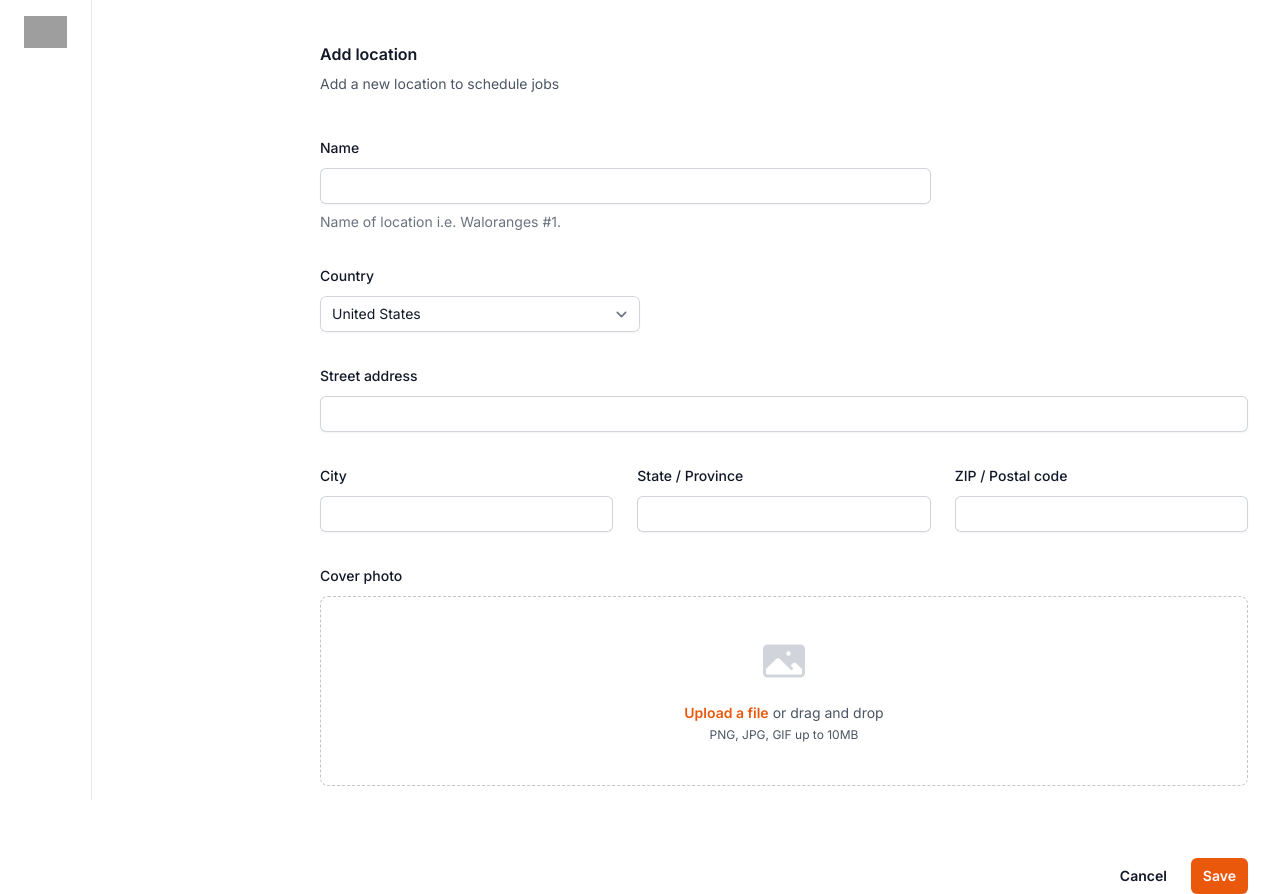
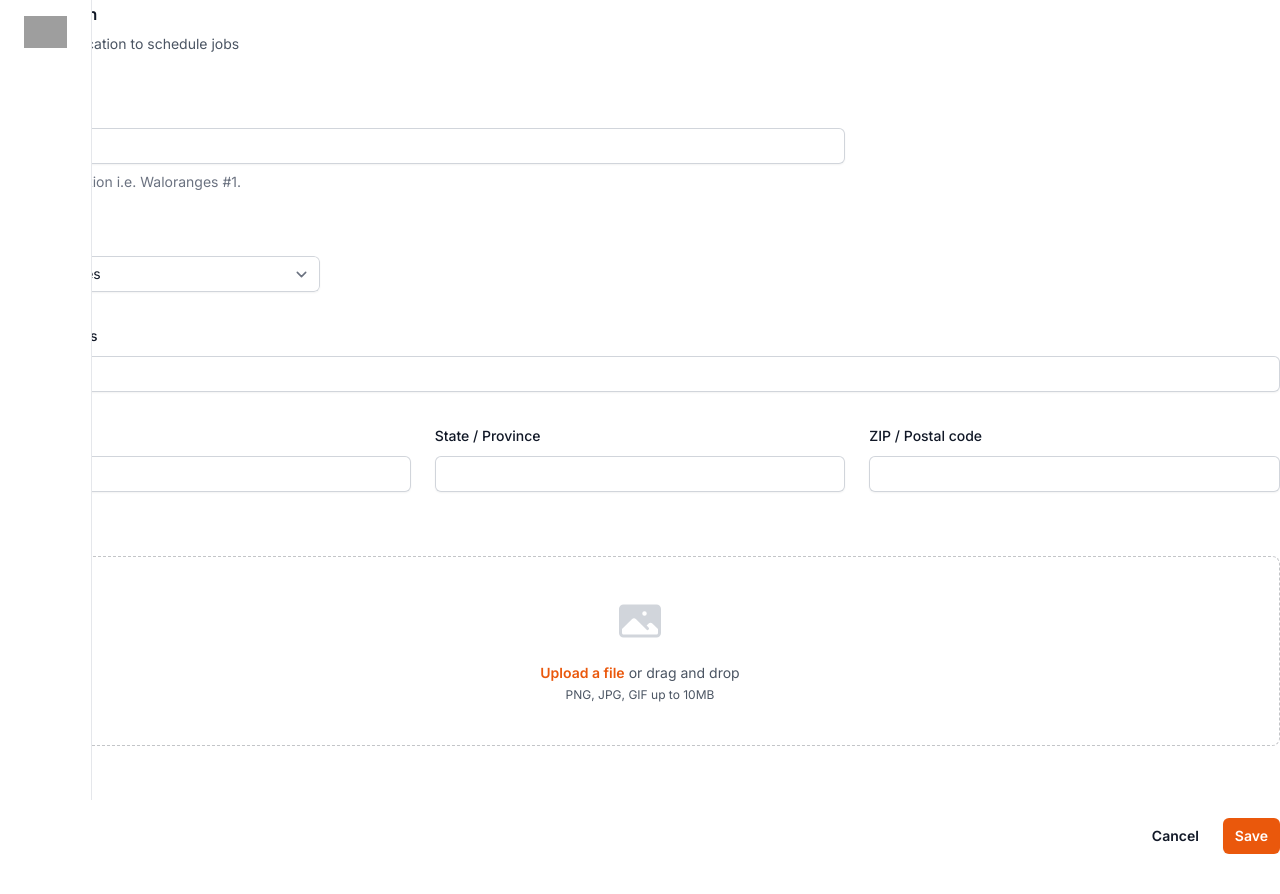
Before and after one commit to sjoseph92/vismerch-web, a Next.js app: page /locations/add-location in a window 1280 px wide. After the commit the page ends 854 px from the top, so only its background shows below. Built offline with nearby package versions, Linux system fonts and the light colour scheme; grey boxes are pictures that could not be loaded.

Commit message:
chore: remove location layout

```diff
--- a/src/app/(app)/locations/layout.tsx
+++ /dev/null
@@ -1,9 +0,0 @@
-import { ReactNode } from "react";
-
-export default function LocationsLayout({ children }: { children: ReactNode }) {
-  return (
-    <main className="bg-white h-screen py-10 lg:pl-72">
-      <div className="bg-white px-4 sm:px-6 lg:px-8">{children}</div>
-    </main>
-  );
-}
--- a/src/components/locations/LocationsTable.tsx
+++ b/src/components/locations/LocationsTable.tsx
@@ -7,6 +7,8 @@ interface LocationsTableProps {
 
 const LocationsTable: FC<LocationsTableProps> = ({ locations }) => {
   return (
+    <main className="bg-white h-screen py-10 lg:pl-72">
+      <div className="bg-white px-4 sm:px-6 lg:px-8">
         <div className="px-4 sm:px-6 lg:px-8">
           <div className="sm:flex sm:items-center">
             <div className="sm:flex-auto">
@@ -62,7 +64,10 @@ const LocationsTable: FC<LocationsTableProps> = ({ locations }) => {
                       >
                         Zip Code
                       </th>
-                  <th scope="col" className="relative py-3.5 pl-3 pr-4 sm:pr-0">
+                      <th
+                        scope="col"
+                        className="relative py-3.5 pl-3 pr-4 sm:pr-0"
+                      >
                         <span className="sr-only">Edit</span>
                       </th>
                     </tr>
@@ -90,7 +95,8 @@ const LocationsTable: FC<LocationsTableProps> = ({ locations }) => {
                             href="#"
                             className="text-orange-600 hover:text-orange-900"
                           >
-                        Edit<span className="sr-only">, {location.name}</span>
+                            Edit
+                            <span className="sr-only">, {location.name}</span>
                           </a>
                         </td>
                       </tr>
@@ -101,6 +107,8 @@ const LocationsTable: FC<LocationsTableProps> = ({ locations }) => {
             </div>
           </div>
         </div>
+      </div>
+    </main>
   );
 };
 
```
Lines whose indentation alone changed are shown as unchanged.
